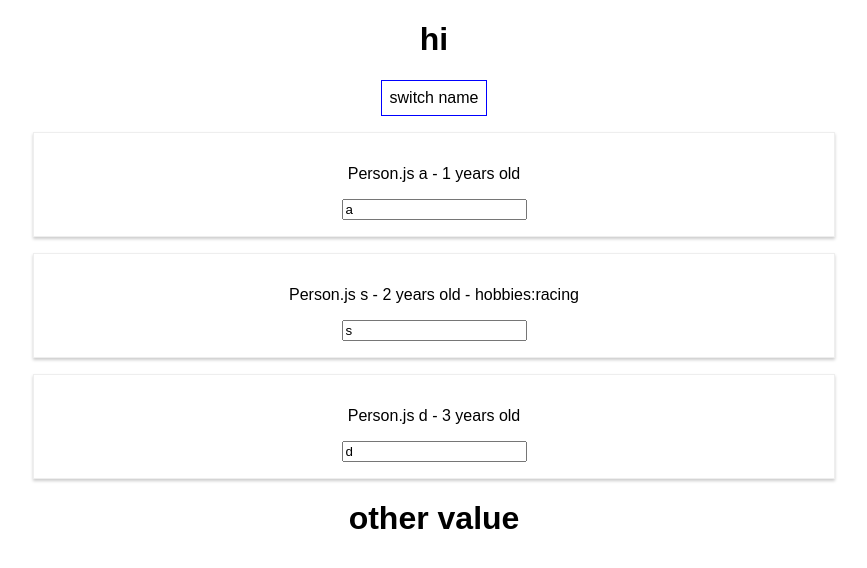
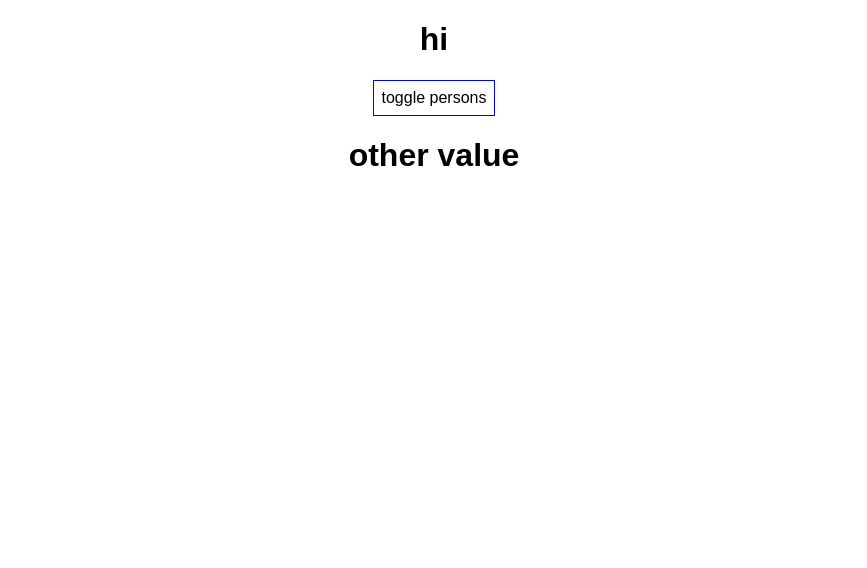
Before and after one commit to dogukanacet/react-app, a React (Create React App) app: page / in a window 1280 px wide. Shown: the top 568 px of the page, without its empty margins (206-1073 px from the left). Built offline with nearby package versions, Linux system fonts and the light colour scheme.

Commit message:
no message

```diff
--- a/src/App.js
+++ b/src/App.js
@@ -12,6 +12,7 @@ class App extends Component {
       { name: "s", age: "2" },
       { name: "d", age: "3" }
     ],
+    showPersons: false,
     otherState: "other value"
   })
 
@@ -36,7 +37,15 @@ class App extends Component {
     })
   }
 
+  togglePersonsHandler = () => {
+    const doesShow = this.state.showPersons
+    this.setState({
+      showPersons: !doesShow
+    })
+  }
+
   render() {
+
     const style = {
       backgroundColor: 'white',
       font: 'inherit',
@@ -44,13 +53,24 @@ class App extends Component {
       padding: '8px',
       cursor: 'pointer',
     }
+
+    let persons = null
+
+    if (this.state.showPersons) {
+      persons = (
+        <div>
+          <Person click={this.switchNameHandler.bind(this, 'a222')} name={this.state.persons[0].name} age={this.state.persons[0].age} />
+          <Person changed={this.nameChangedHandler} name={this.state.persons[1].name} age={this.state.persons[1].age} > - hobbies:racing </Person>
+          <Person name={this.state.persons[2].name} age={this.state.persons[2].age} />
+        </div>
+      )
+    }
+
     return (
       <div className="App" >
         <h1>hi</h1>
-        <button style={style} onClick={() => this.switchNameHandler('a22')}>switch name</button>
-        <Person click={this.switchNameHandler.bind(this, 'a222')} name={this.state.persons[0].name} age={this.state.persons[0].age} />
-        <Person changed={this.nameChangedHandler} name={this.state.persons[1].name} age={this.state.persons[1].age} > - hobbies:racing </Person>
-        <Person name={this.state.persons[2].name} age={this.state.persons[2].age} />
+        <button style={style} onClick={this.togglePersonsHandler}>toggle persons</button>
+        {persons}
         <h1>{this.state.otherState}</h1>
       </div>
     );
--- a/src/Person/Person.js
+++ b/src/Person/Person.js
@@ -2,9 +2,15 @@ import React from 'react'
 import './Person.css'
 
 const person = (props) => {
+
+    let message = "years old"
+    if (props.age < 2) {
+        message = "year old"
+    }
+
     return (
         <div className="Person">
-            <p onClick={props.click}>Person.js {props.name} - {props.age} years old {props.children}</p>
+            <p onClick={props.click}>Person.js {props.name} - {props.age} {message} {props.children}</p>
             <input type="text" value={props.name} onChange={props.changed} />
         </div>
     )
```
